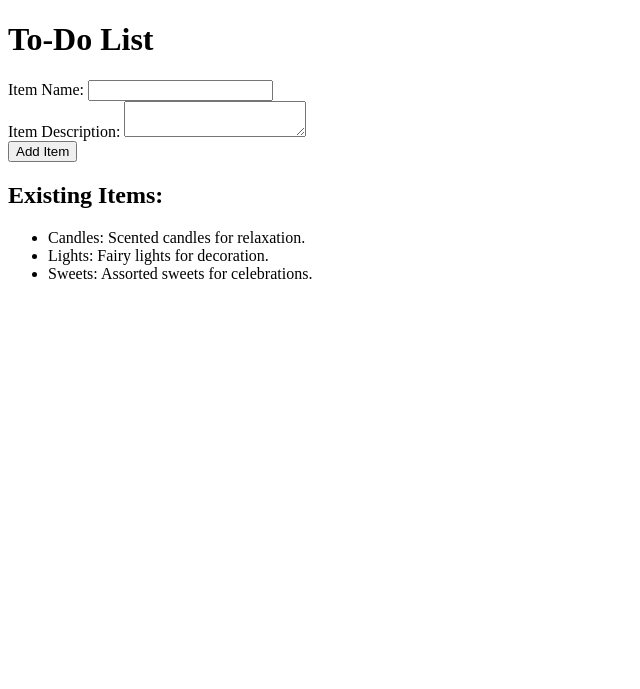
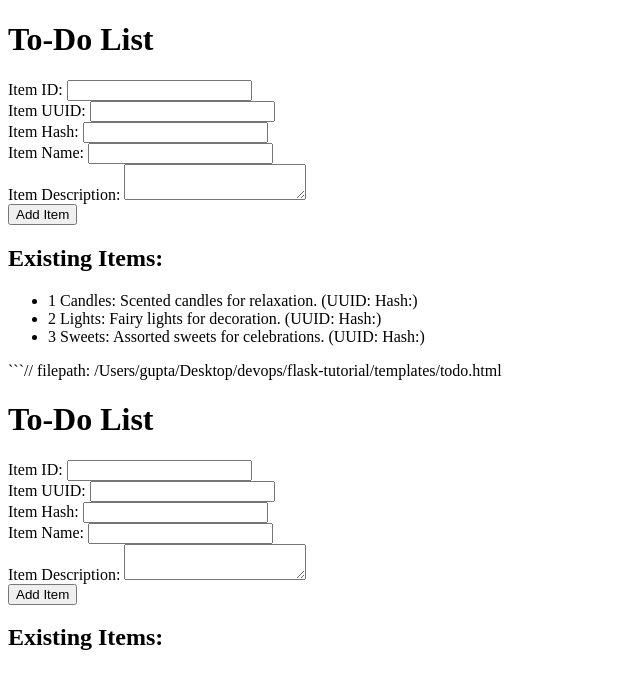
Before and after one commit to Putulk/flask-learning, a Flask app: template templates/todo.html in a window 1280 px wide. Shown: the top 689 px of the page, without its empty margins (0-640 px from the left). Run offline with Flask 3, Linux system fonts and the light colour scheme; the template is opened without the code that fills it, so the values that code supplies are empty.

Commit message:
enhanve the to-do form frontend and backend

````diff
--- a/app.py
+++ b/app.py
@@ -5,6 +5,9 @@ from pymongo import MongoClient
 from dotenv import load_dotenv
 import os
 import json
+from bson import ObjectId
+import uuid
+import hashlib
 
 load_dotenv()
 
@@ -25,6 +28,24 @@ def read_data():
             return json.load(f)
         except json.JSONDecodeError:
             return []
+
+def _serialize_doc(doc):
+    """Convert ObjectId (and nested ObjectId) to str for JSON response."""
+    if isinstance(doc, list):
+        return [_serialize_doc(d) for d in doc]
+    if not isinstance(doc, dict):
+        return doc
+    out = {}
+    for k, v in doc.items():
+        if isinstance(v, ObjectId):
+            out[k] = str(v)
+        elif isinstance(v, dict):
+            out[k] = _serialize_doc(v)
+        elif isinstance(v, list):
+            out[k] = [_serialize_doc(i) for i in v]
+        else:
+            out[k] = v
+    return out
 
 
 @app.route('/api', methods=['POST'])
@@ -87,13 +108,54 @@ def get_items():
     except json.JSONDecodeError:
         return jsonify({"error": "Error decoding JSON file"}), 500
 
-@app.route('/submit-todo', methods=['POST'])
-def submit_todo():
-    item_name = request.form.get('itemName')
-    item_description = request.form.get('itemDescription')
-    # Here you can add logic to save the To-Do item to a database or file
-    print(f"Item Name: {item_name}, Item Description: {item_description}")  # Debug print
-    return jsonify({"status": "success", "item_name": item_name, "item_description": item_description})
+@app.route('/submittodoitem', methods=['GET', 'POST'])
+def submit_todo_item():
+    if request.method == 'GET':
+        return redirect(url_for('todo'))  # optional: redirect browser GETs to the form
+
+    # Accept form-encoded POST from frontend form (or JSON)
+    if request.is_json:
+        payload = request.get_json()
+        item_name = payload.get('itemName')
+        item_description = payload.get('itemDescription')
+        item_id = payload.get('itemId')
+        item_uuid = payload.get('itemUUID')
+        item_hash = payload.get('itemHash')
+    else:
+        item_name = request.form.get('itemName')
+        item_description = request.form.get('itemDescription')
+        item_id = request.form.get('itemId')
+        item_uuid = request.form.get('itemUUID')
+        item_hash = request.form.get('itemHash')
+
+    if not item_name or not item_description:
+        return jsonify({"error": "itemName and itemDescription are required"}), 400
+
+    # generate fallbacks if missing
+    if not item_id:
+        item_id = int(datetime.utcnow().timestamp())
+    if not item_uuid:
+        item_uuid = str(uuid.uuid4())
+    if not item_hash:
+        h = hashlib.sha256()
+        h.update(f"{item_name}|{item_description}|{item_uuid}".encode('utf-8'))
+        item_hash = h.hexdigest()
+
+    # insert into MongoDB collection 'todo_items'
+    todo_collection = db.todo_items
+    doc = {
+        "itemId": item_id,
+        "itemUUID": item_uuid,
+        "itemHash": item_hash,
+        "itemName": item_name,
+        "itemDescription": item_description,
+        "created_at": datetime.utcnow().isoformat()
+    }
+    result = todo_collection.insert_one(doc)
+
+    # serialize to remove ObjectId (PyMongo adds _id to `doc` in-place)
+    serialized = _serialize_doc(doc)
+    return jsonify({"status": "success", "inserted_id": str(result.inserted_id), "item": serialized}), 201
 
 if __name__ == '__main__':
     app.run(debug=True)
--- a/templates/todo.html
+++ b/templates/todo.html
@@ -10,33 +10,104 @@
                 const response = await fetch('/items');
                 const items = await response.json();
                 const itemList = document.getElementById('itemList');
-
+                itemList.innerHTML = '';
                 items.forEach(item => {
                     const listItem = document.createElement('li');
-                    listItem.textContent = `${item.itemName}: ${item.itemDescription}`;
+                    listItem.textContent = `${item.itemId || item.id || ''} ${item.itemName}: ${item.itemDescription} (UUID:${item.itemUUID || ''} Hash:${item.itemHash || ''})`;
                     itemList.appendChild(listItem);
                 });
             } catch (error) {
                 console.error('Error fetching items:', error);
             }
         }
-
-        window.onload = fetchItems; // Fetch items when the page loads
+        window.onload = fetchItems;
     </script>
 </head>
 <body>
     <h1>To-Do List</h1>
-    <form action="/submit-todo" method="POST">
+    <!-- action updated to match backend route /submittodoitem -->
+    <form action="/submittodoitem" method="POST">
+        <label for="itemId">Item ID:</label>
+        <input type="text" id="itemId" name="itemId">
+        <br>
+
+        <label for="itemUUID">Item UUID:</label>
+        <input type="text" id="itemUUID" name="itemUUID">
+        <br>
+
+        <label for="itemHash">Item Hash:</label>
+        <input type="text" id="itemHash" name="itemHash">
+        <br>
+
         <label for="itemName">Item Name:</label>
         <input type="text" id="itemName" name="itemName" required>
         <br>
+
         <label for="itemDescription">Item Description:</label>
         <textarea id="itemDescription" name="itemDescription" required></textarea>
         <br>
+
         <button type="submit">Add Item</button>
     </form>
 
     <h2>Existing Items:</h2>
-    <ul id="itemList"></ul> <!-- List to display fetched items -->
+    <ul id="itemList"></ul>
 </body>
 </html>
+```// filepath: /Users/gupta/Desktop/devops/flask-tutorial/templates/todo.html
+<!DOCTYPE html>
+<html lang="en">
+<head>
+    <meta charset="UTF-8">
+    <meta name="viewport" content="width=device-width, initial-scale=1.0">
+    <title>To-Do Page</title>
+    <script>
+        async function fetchItems() {
+            try {
+                const response = await fetch('/items');
+                const items = await response.json();
+                const itemList = document.getElementById('itemList');
+                itemList.innerHTML = '';
+                items.forEach(item => {
+                    const listItem = document.createElement('li');
+                    listItem.textContent = `${item.itemId || item.id || ''} ${item.itemName}: ${item.itemDescription} (UUID:${item.itemUUID || ''} Hash:${item.itemHash || ''})`;
+                    itemList.appendChild(listItem);
+                });
+            } catch (error) {
+                console.error('Error fetching items:', error);
+            }
+        }
+        window.onload = fetchItems;
+    </script>
+</head>
+<body>
+    <h1>To-Do List</h1>
+    <!-- action updated to match backend route /submittodoitem -->
+    <form action="/submittodoitem" method="POST">
+        <label for="itemId">Item ID:</label>
+        <input type="text" id="itemId" name="itemId">
+        <br>
+
+        <label for="itemUUID">Item UUID:</label>
+        <input type="text" id="itemUUID" name="itemUUID">
+        <br>
+
+        <label for="itemHash">Item Hash:</label>
+        <input type="text" id="itemHash" name="itemHash">
+        <br>
+
+        <label for="itemName">Item Name:</label>
+        <input type="text" id="itemName" name="itemName" required>
+        <br>
+
+        <label for="itemDescription">Item Description:</label>
+        <textarea id="itemDescription" name="itemDescription" required></textarea>
+        <br>
+
+        <button type="submit">Add Item</button>
+    </form>
+
+    <h2>Existing Items:</h2>
+    <ul id="itemList"></ul>
+</body>
+</html>
````
